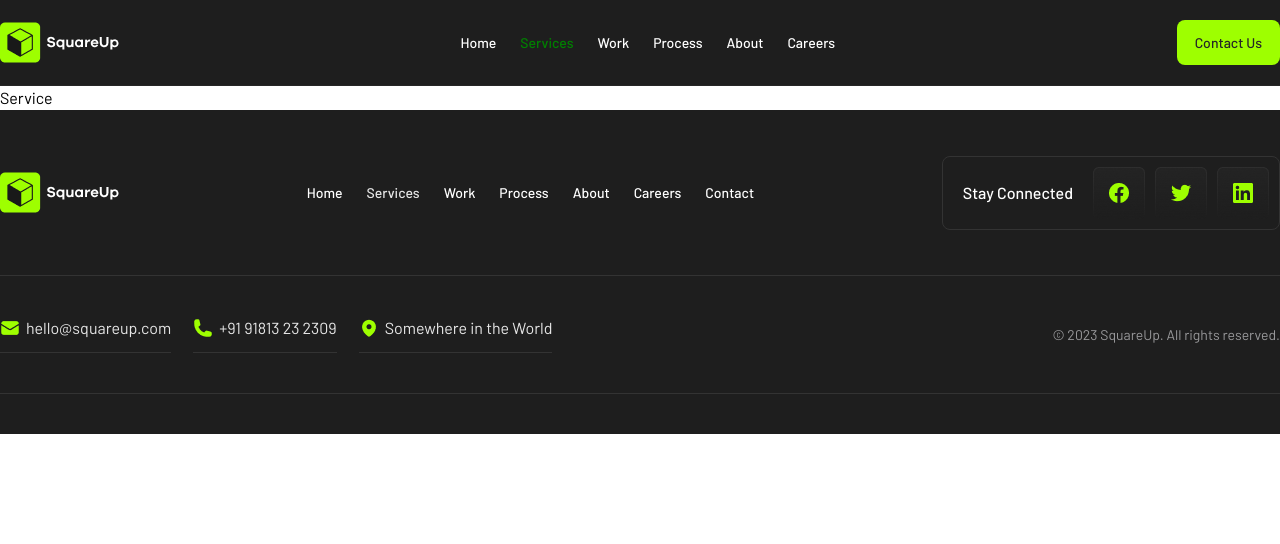
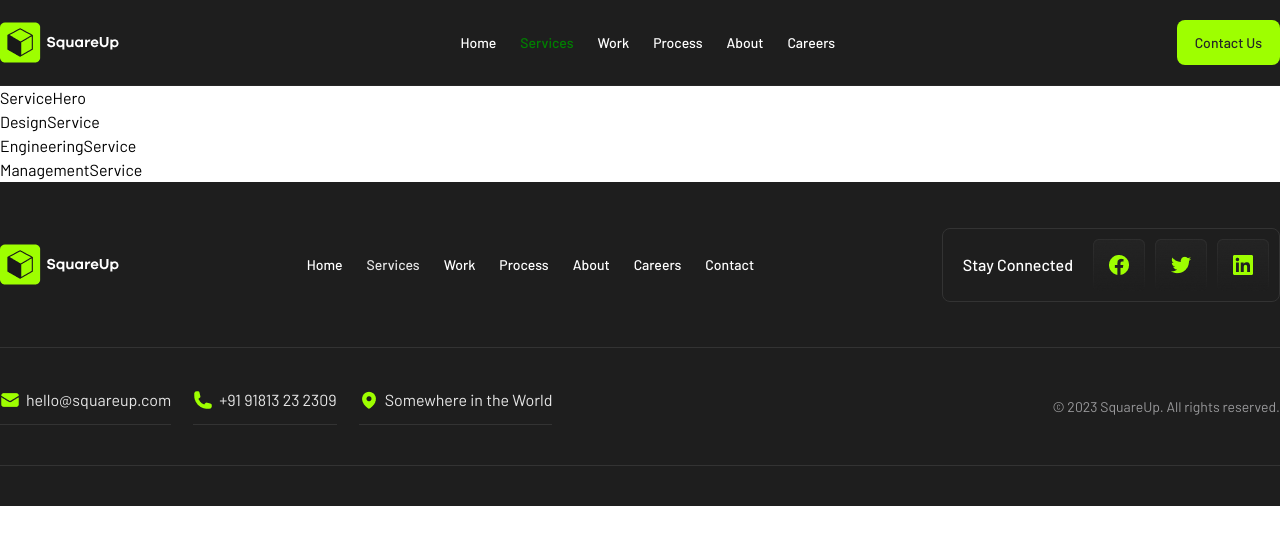
Before and after one commit to Ellham-dev/product-studio-with-react, a React (Vite) app: page /service in a window 1280 px wide. Shown: the top 544 px of the page. Built offline with nearby package versions, Linux system fonts and the light colour scheme.

Commit message:
Service section all componenets create complete

```diff
--- /dev/null
+++ b/src/components/DesignService.jsx
@@ -0,0 +1,9 @@
+import React from 'react'
+
+const DesignService = () => {
+  return (
+    <div>DesignService</div>
+  )
+}
+
+export default DesignService
--- /dev/null
+++ b/src/components/EngineeringService.jsx
@@ -0,0 +1,9 @@
+import React from 'react'
+
+const EngineeringService = () => {
+  return (
+    <div>EngineeringService</div>
+  )
+}
+
+export default EngineeringService
--- /dev/null
+++ b/src/components/HighlightService.jsx
@@ -0,0 +1,9 @@
+import React from 'react'
+
+const HighlightService = () => {
+  return (
+    <div>HighlightService</div>
+  )
+}
+
+export default HighlightService
--- /dev/null
+++ b/src/components/ManagementService.jsx
@@ -0,0 +1,9 @@
+import React from 'react'
+
+const ManagementService = () => {
+  return (
+    <div>ManagementService</div>
+  )
+}
+
+export default ManagementService
--- /dev/null
+++ b/src/components/ServiceHero.jsx
@@ -0,0 +1,9 @@
+import React from 'react'
+
+const SVhero = () => {
+  return (
+    <div>ServiceHero</div>
+  )
+}
+
+export default SVhero
--- a/src/pages/Services.jsx
+++ b/src/pages/Services.jsx
@@ -1,8 +1,17 @@
 import React from 'react'
+import SVhero from '../components/ServiceHero'
+import DesignService from '../components/DesignService'
+import EngineeringService from '../components/EngineeringService'
+import ManagementService from '../components/ManagementService'
 
 const Service = () => {
   return (
-    <div>Service</div>
+    <>
+    <SVhero/>
+    <DesignService/>
+    <EngineeringService/>
+    <ManagementService/>
+    </>
   )
 }
 
```
